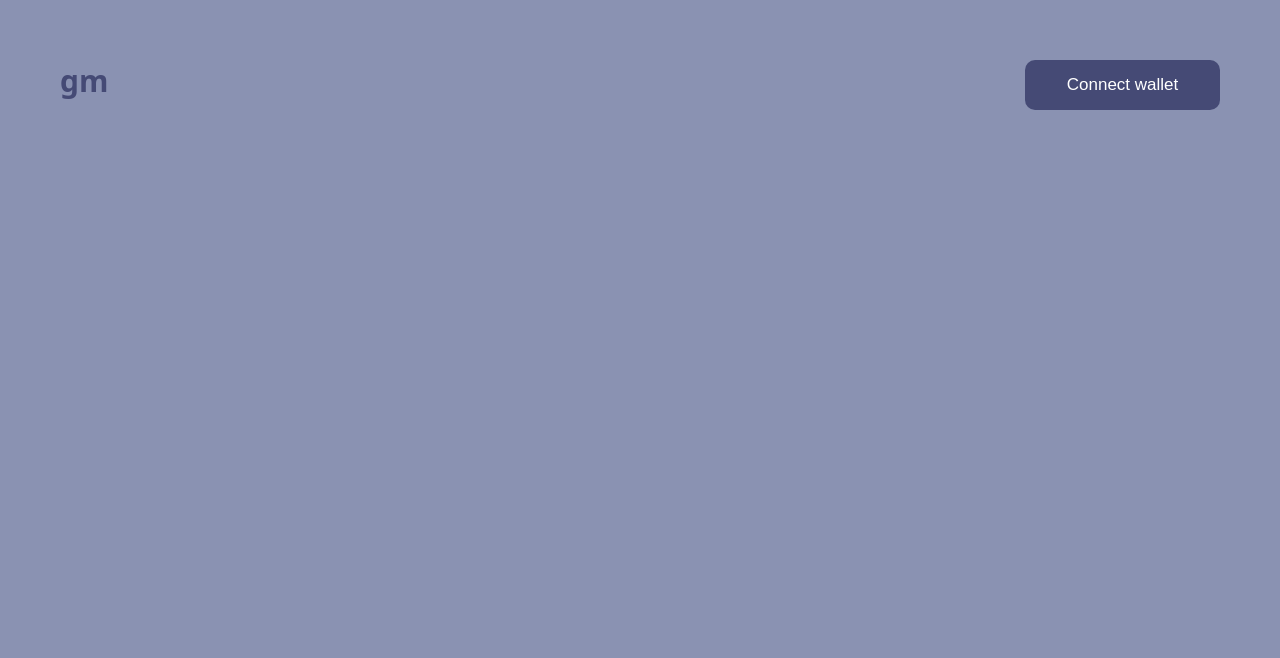
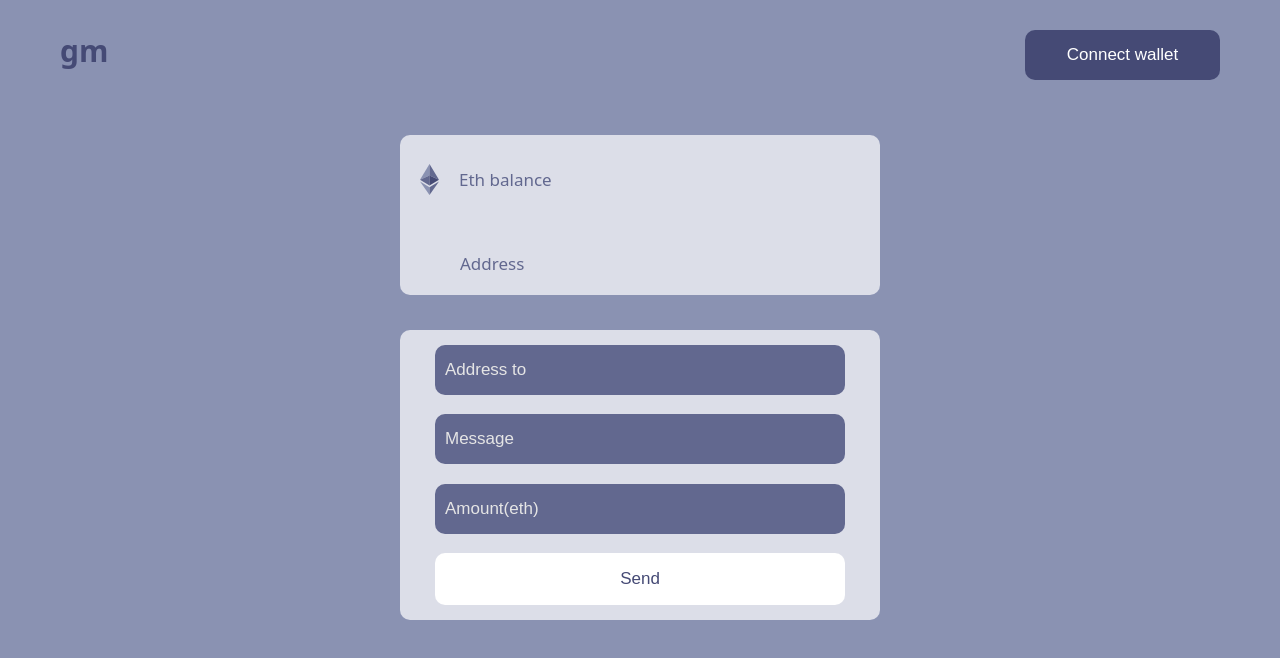
Before and after one commit to Michelpinto/gm-dapp, a Next.js app: page / in a window 1280 px wide. Shown: the top 658 px of the page. Built offline with nearby package versions, Linux system fonts and the light colour scheme.

Commit message:
UI complete

```diff
--- a/layout/Basic.jsx
+++ b/layout/Basic.jsx
@@ -15,7 +15,7 @@ html {
 
 body {
     font-family: system-ui;
-    padding: 6rem;
+    padding: 3rem 6rem;
     background-color: #8A92B2;
 
 }
--- a/pages/index.js
+++ b/pages/index.js
@@ -23,6 +23,8 @@ export default function Home() {
             </Head>
 
             <Nav />
+            <Card />
+            <Body />
         </div>
     );
 }
--- a/src/components/body/Body.jsx
+++ b/src/components/body/Body.jsx
@@ -1,7 +1,15 @@
 import React from "react";
+import { Button, Card, Input } from "./styles";
 
 const Body = () => {
-    return <div></div>;
+    return (
+        <Card>
+            <Input placeholder="Address to" />
+            <Input placeholder="Message" />
+            <Input placeholder="Amount(eth)" />
+            <Button>Send</Button>
+        </Card>
+    );
 };
 
 export default Body;
--- a/src/components/body/styles.js
+++ b/src/components/body/styles.js
@@ -0,0 +1,40 @@
+import styled from "styled-components";
+
+export const Card = styled.div`
+    padding: 1.5rem 3.5rem;
+    border-radius: 1rem;
+    width: 48rem;
+    height: 29rem;
+    background-color: #dcdee8;
+    margin: auto;
+    margin-top: 3.5rem;
+
+    display: flex;
+    flex-direction: column;
+    justify-content: space-between;
+`;
+
+export const Input = styled.input`
+    border-radius: 1rem;
+    height: 5rem;
+    font-size: 1.7rem;
+    padding: 0 1rem;
+    border: none;
+    background-color: #62688f;
+    color: #fff;
+
+    &::placeholder {
+        color: #e5e5e5;
+    }
+`;
+
+export const Button = styled.button`
+    background: #fff;
+    color: #454a75;
+    padding: 1.6rem 0;
+    border-radius: 1rem;
+    border: none;
+    font-size: 1.7rem;
+    font-weight: 500;
+    cursor: pointer;
+`;
--- a/src/components/card/Card.jsx
+++ b/src/components/card/Card.jsx
@@ -1,7 +1,23 @@
 import React from "react";
+import { CardDiv, InsideDiv, P } from "./styles";
+import Image from "next/image";
 
 const Card = () => {
-    return <div>Card</div>;
+    return (
+        <CardDiv>
+            <InsideDiv>
+                <Image
+                    src={"/ethereum-icon-purple.svg"}
+                    width={19}
+                    height={49}
+                    alt="eth"
+                />
+                <p>Eth balance</p>
+            </InsideDiv>
+
+            <P>Address</P>
+        </CardDiv>
+    );
 };
 
 export default Card;
--- a/src/components/card/styles.js
+++ b/src/components/card/styles.js
@@ -1 +1,34 @@
 import styled from "styled-components";
+
+export const CardDiv = styled.div`
+    padding: 2rem;
+    border-radius: 1rem;
+    width: 48rem;
+    height: 16rem;
+    background-color: #dcdee8;
+    margin: auto;
+    margin-top: 5.5rem;
+
+    display: flex;
+    flex-direction: column;
+    justify-content: space-between;
+`;
+
+export const P = styled.p`
+    font-size: 1.7rem;
+    color: #62688f;
+    font-weight: 500;
+    margin-left: 4rem;
+`;
+
+export const InsideDiv = styled.div`
+    display: flex;
+    gap: 2rem;
+    align-items: center;
+
+    & p {
+        font-size: 1.7rem;
+        color: #62688f;
+        font-weight: 500;
+    }
+`;
```
Also changed, not shown: public/eth.png (added), public/ethereum-icon-purple.svg (added).
